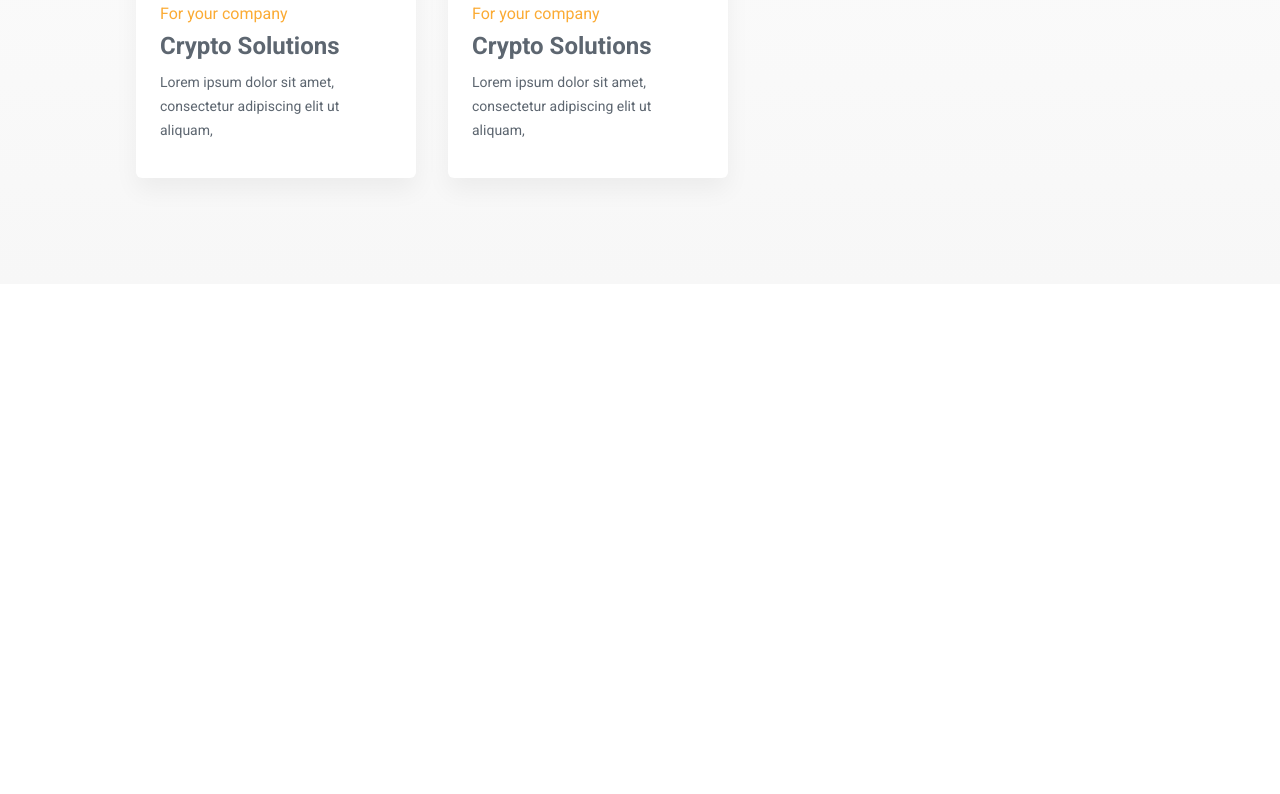
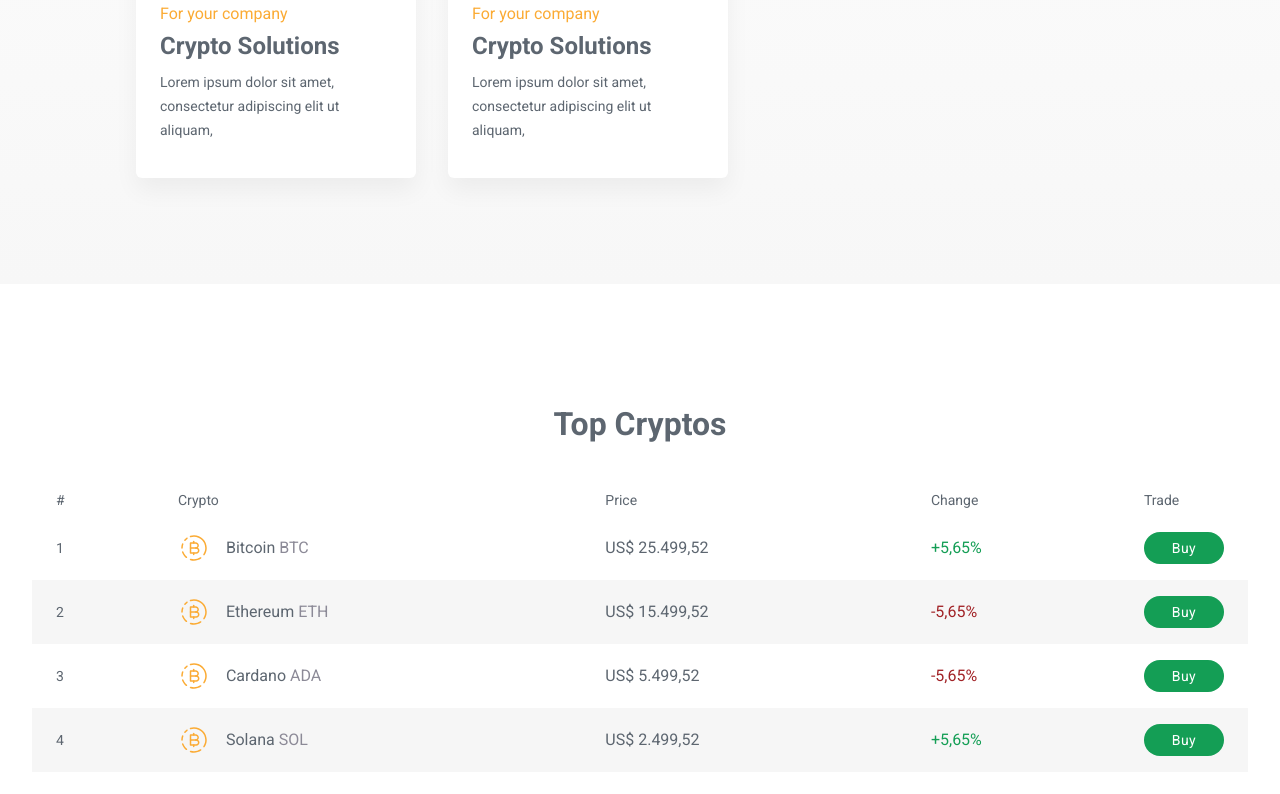
Before and after one commit to Paulo301/coinsynch, a Next.js app: page / in a window 1280 px wide. Shown: the part 1614-2408 px from the top of the page. Before the commit the page ends 1898 px from the top, so only its background shows below. Built offline with nearby package versions, Linux system fonts and the light colour scheme.

Commit message:
feat: create top cryptos component

```diff
--- a/package.json
+++ b/package.json
@@ -13,6 +13,7 @@
     "@emotion/styled": "^11.11.0",
     "@mui/material": "^5.14.1",
     "@tanstack/react-query": "^4.32.0",
+    "@tanstack/react-table": "^8.9.3",
     "eslint": "8.45.0",
     "eslint-config-next": "13.4.12",
     "next": "13.4.12",
--- /dev/null
+++ b/src/components/TopCryptos/TopCryptosTable/index.tsx
@@ -0,0 +1,83 @@
+import { styled } from "@mui/material/styles";
+import {
+  Table,
+  TableBody,
+  TableCell,
+  TableContainer,
+  TableHead,
+  TableRow,
+} from "@mui/material";
+import { Crypto } from "..";
+import {
+  ColumnDef,
+  flexRender,
+  getCoreRowModel,
+  useReactTable,
+} from "@tanstack/react-table";
+
+interface TopCryptosTableProps {
+  data: Crypto[];
+  columns: ColumnDef<Crypto, any>[];
+}
+
+export function TopCryptosTable({ data, columns }: TopCryptosTableProps) {
+  const table = useReactTable({
+    data,
+    columns,
+    getCoreRowModel: getCoreRowModel(),
+    debugTable: true,
+  });
+
+  return (
+    <TableContainer sx={{ marginTop: "2.5rem" }}>
+      <Table>
+        <TableHead>
+          {table.getHeaderGroups().map((headerGroup) => (
+            <TableRow key={headerGroup.id}>
+              {headerGroup.headers.map((header, index) => {
+                return (
+                  <TableCell
+                    key={header.id}
+                    colSpan={header.colSpan}
+                    sx={
+                      index === headerGroup.headers.length - 1
+                        ? { width: "8rem" }
+                        : null
+                    }
+                  >
+                    {header.isPlaceholder ? null : (
+                      <div>
+                        {flexRender(
+                          header.column.columnDef.header,
+                          header.getContext()
+                        )}
+                      </div>
+                    )}
+                  </TableCell>
+                );
+              })}
+            </TableRow>
+          ))}
+        </TableHead>
+        <TableBody>
+          {table.getRowModel().rows.map((row) => {
+            return (
+              <TableRow key={row.id}>
+                {row.getVisibleCells().map((cell) => {
+                  return (
+                    <TableCell key={cell.id}>
+                      {flexRender(
+                        cell.column.columnDef.cell,
+                        cell.getContext()
+                      )}
+                    </TableCell>
+                  );
+                })}
+              </TableRow>
+            );
+          })}
+        </TableBody>
+      </Table>
+    </TableContainer>
+  );
+}
--- /dev/null
+++ b/src/components/TopCryptos/index.tsx
@@ -0,0 +1,158 @@
+import { Box, Typography } from "@mui/material";
+import { styled } from "@mui/material/styles";
+import { createColumnHelper } from "@tanstack/react-table";
+import Image from "next/image";
+import { useMemo } from "react";
+import { Button } from "@/components/Button";
+import { quartenary, secondary, tertiary } from "@/styles/colors";
+import { TopCryptosTable } from "./TopCryptosTable";
+
+const defaultData: Crypto[] = [
+  {
+    id: "1",
+    name: "Bitcoin",
+    acronym: "BTC",
+    price: "US$ 25.499,52",
+    change: "+5,65%",
+    rank: 1,
+    icon: "",
+  },
+  {
+    id: "2",
+    name: "Ethereum",
+    acronym: "ETH",
+    price: "US$ 15.499,52",
+    change: "-5,65%",
+    rank: 2,
+    icon: "",
+  },
+  {
+    id: "3",
+    name: "Cardano",
+    acronym: "ADA",
+    price: "US$ 5.499,52",
+    change: "-5,65%",
+    rank: 3,
+    icon: "",
+  },
+  {
+    id: "4",
+    name: "Solana",
+    acronym: "SOL",
+    price: "US$ 2.499,52",
+    change: "+5,65%",
+    rank: 4,
+    icon: "",
+  },
+];
+
+const Container = styled(Box)({
+  display: "flex",
+  flexDirection: "column",
+  alignItems: "center",
+  maxWidth: "76rem",
+  margin: "0 auto",
+  paddingBlock: "7.5rem"
+});
+
+const CryptoContainer = styled(Box)({
+  display: "flex",
+  alignItems: "center",
+  gap: "1rem",
+});
+
+export type Crypto = {
+  id: string;
+  name: string;
+  acronym: string;
+  price: string;
+  change: string;
+  rank: number;
+  icon: string;
+};
+
+interface TopCryptosProps {}
+
+export function TopCryptos({}: TopCryptosProps) {
+  const columnHelper = createColumnHelper<Crypto>();
+
+  const columns = useMemo(
+    () => [
+      columnHelper.accessor("rank", {
+        header: "#",
+        cell: (info) => (
+          <Typography variant="label">{info.getValue()}</Typography>
+        ),
+        footer: (info) => info.column.id,
+      }),
+      columnHelper.accessor("name", {
+        header: "Crypto",
+        cell: (info) => (
+          <CryptoContainer>
+            <Image
+              src="/images/cryptoCurrencyB.svg"
+              alt={`${info.getValue()} Icon`}
+              width={32}
+              height={32}
+            />
+            <Typography variant="body1">
+              {info.getValue()}{" "}
+              <Typography component="span" sx={{ color: secondary[500] }}>
+                {info.row.original.acronym}
+              </Typography>
+            </Typography>
+          </CryptoContainer>
+        ),
+        footer: (props) => props.column.id,
+      }),
+      columnHelper.accessor("price", {
+        header: "Price",
+        cell: (info) => (
+          <Typography variant="body1">{info.getValue()}</Typography>
+        ),
+        footer: (info) => info.column.id,
+      }),
+      columnHelper.accessor("change", {
+        header: "Change",
+        cell: (info) => (
+          <Typography
+            variant="body1"
+            sx={{
+              color:
+                info.getValue()[0] === "+" ? tertiary[700] : quartenary[700],
+            }}
+          >
+            {info.getValue()}
+          </Typography>
+        ),
+        footer: (info) => info.column.id,
+      }),
+      columnHelper.display({
+        id: "trade",
+        header: "Trade",
+        cell: (props) => (
+          <Button
+            fullWidth
+            size="small"
+            sx={{
+              backgroundColor: tertiary[700],
+              ":hover": {
+                backgroundColor: tertiary[800],
+              },
+            }}
+          >
+            Buy
+          </Button>
+        ),
+      }),
+    ],
+    []
+  );
+
+  return (
+    <Container>
+      <Typography variant="h3">Top Cryptos</Typography>
+      <TopCryptosTable data={defaultData} columns={columns} />
+    </Container>
+  );
+}
--- a/src/pages/index.tsx
+++ b/src/pages/index.tsx
@@ -6,6 +6,7 @@ import Image from "next/image";
 import { HeaderDefault } from "@/components/HeaderDefault";
 import { AboutUs } from "@/components/AboutUs";
 import { OurServices } from "@/components/OurServices";
+import { TopCryptos } from "@/components/TopCryptos";
 
 const WavesImage = styled(Image)({
   width: "100%",
@@ -26,6 +27,7 @@ export default function Home() {
         <AboutUs />
         <WavesImage alt="" src="/images/waves.png" width={1440} height={247} />
         <OurServices />
+        <TopCryptos />
       </Box>
     </>
   );
--- a/src/styles/theme.ts
+++ b/src/styles/theme.ts
@@ -1,5 +1,5 @@
 import { createTheme } from "@mui/material/styles";
-import { primary, textBase, white } from "./colors";
+import { primary, secondary, textBase, white } from "./colors";
 
 declare module "@mui/material/styles" {
   interface TypographyVariants {
@@ -20,6 +20,12 @@ declare module "@mui/material/Typography" {
   }
 }
 
+declare module "@mui/material/TableCell" {
+  interface ButtonPropsVariantOverrides {
+    dashed: true;
+  }
+}
+
 export const theme = createTheme({
   components: {
     MuiCssBaseline: {
@@ -27,6 +33,40 @@ export const theme = createTheme({
         body: {
           backgroundColor: white,
           color: textBase,
+        },
+      },
+    },
+    MuiTableCell: {
+      variants: [
+        {
+          props: { variant: "head" },
+          style: {
+            fontSize: "0.875rem",
+            lineHeight: "1rem",
+            letterSpacing: "0",
+            fontWeight: 400,
+            color: textBase,
+            border: 0,
+            padding: "0.5rem 1.5rem",
+          },
+        },
+        {
+          props: { variant: "body" },
+          style: {
+            color: textBase,
+            border: 0,
+            padding: "1rem 1.5rem",
+          },
+        },
+      ],
+    },
+    MuiTableRow: {
+      styleOverrides: {
+        root: {
+          border: 0,
+          "&:nth-of-type(even)": {
+            backgroundColor: secondary[100],
+          },
         },
       },
     },
```
Also changed, not shown: 1 other file (tests, documents, lock files or other folders).
